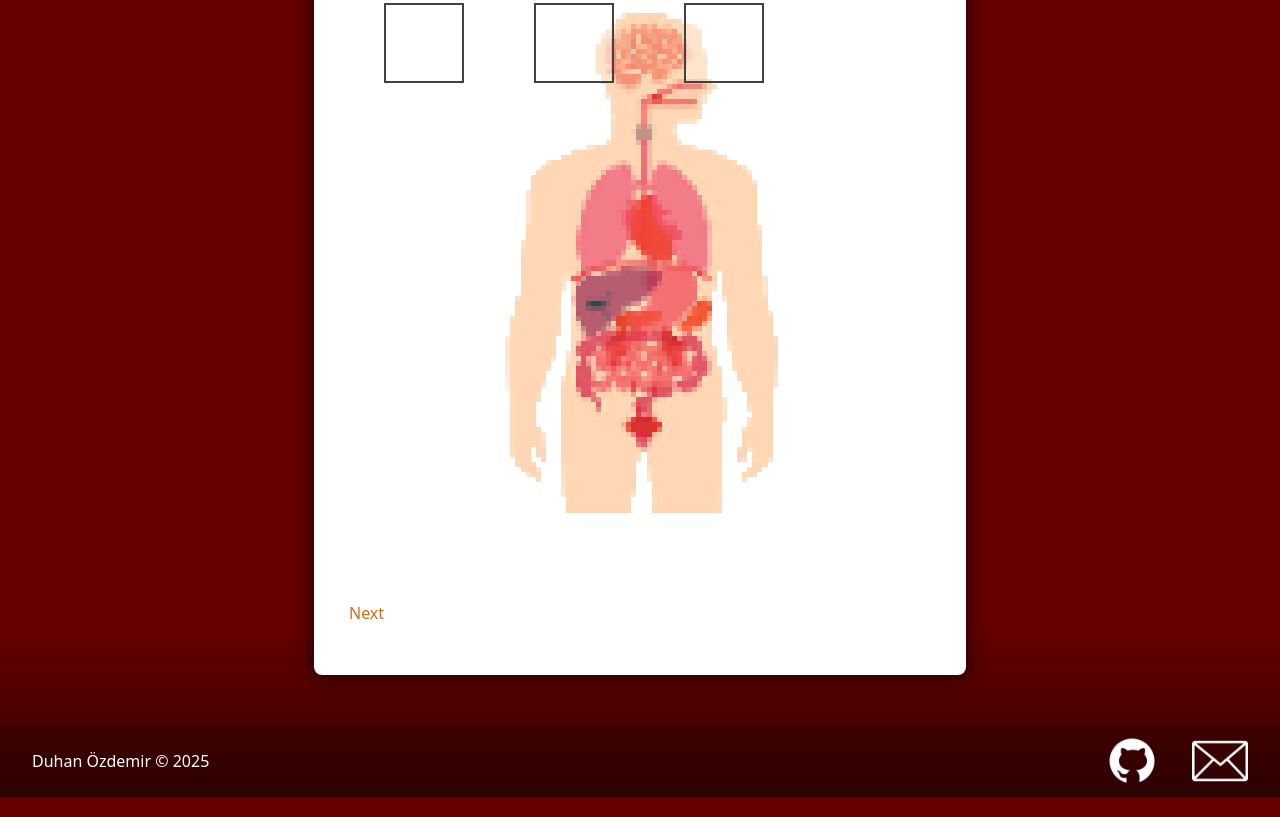
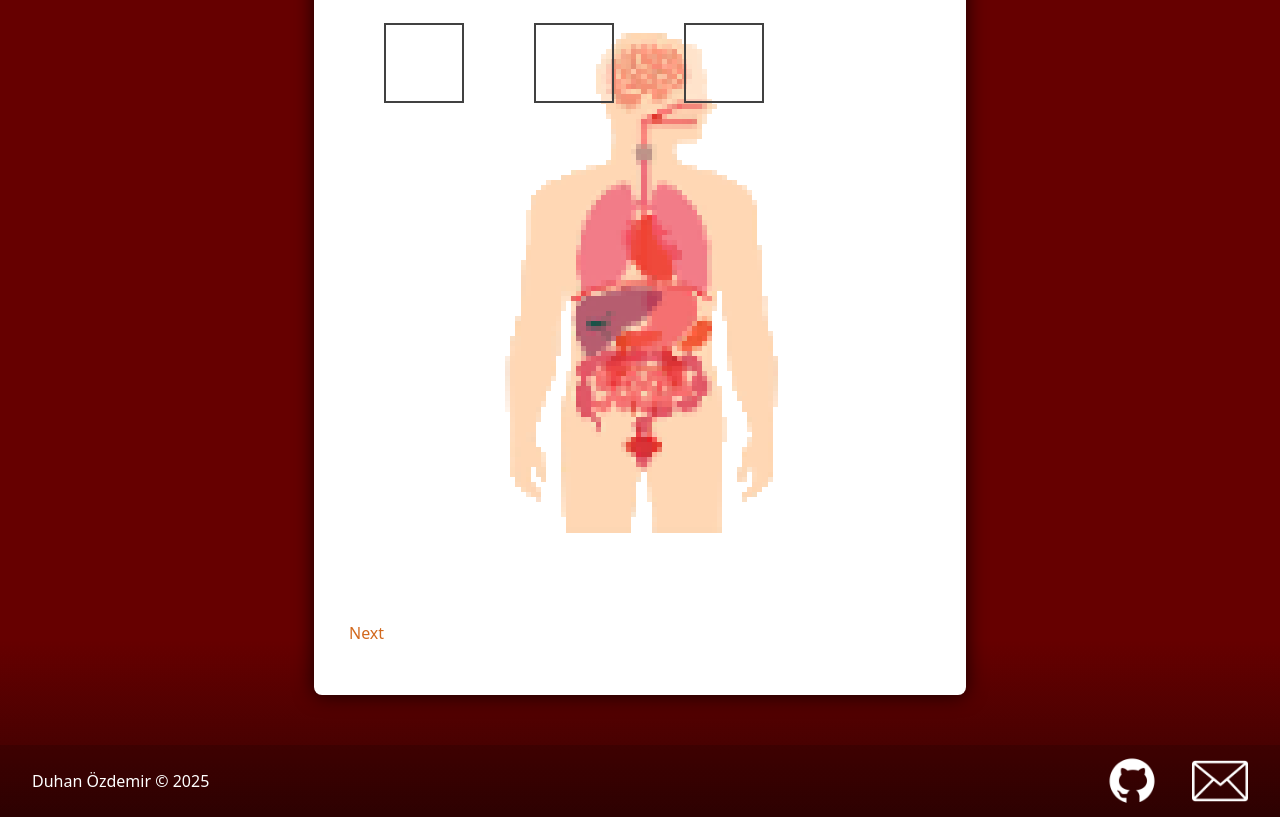
Before and after one commit to AnoDuh/AnoDuh.github.io, a plain HTML site: page other html files/quiz.html in a window 1280 px wide. Shown: the part 363-1180 px from the top of the page. Drawn offline with nearby package versions, Linux system fonts and the light colour scheme.

Commit message:
containerProb

```diff
--- a/other html files/quiz.html
+++ b/other html files/quiz.html
@@ -11,7 +11,7 @@
       max-width: 700px;
       background: #ffffff;
       padding: 20px;
-      margin: auto;
+      margin: 20px auto 0 auto;
       border-radius: 8px;
       box-shadow: 0 0 20px rgba(0, 0, 0, 0.8);
     }
@@ -328,7 +328,7 @@
     });
   </script>
 
-  <footer class="bg-black bg-opacity-15 flex justify-between items-center py-2 w-full position: fixed; bottom: 0;">
+  <footer class="bg-black bg-opacity-15 flex justify-between items-center py-2 w-full">
     <!-- Left side: Text -->
     <p class="text-white pl-8">
       Duhan Özdemir &copy; 2025
```
